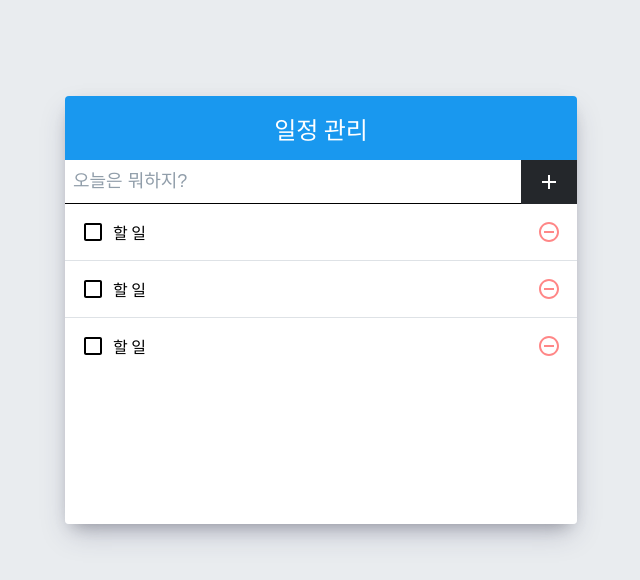
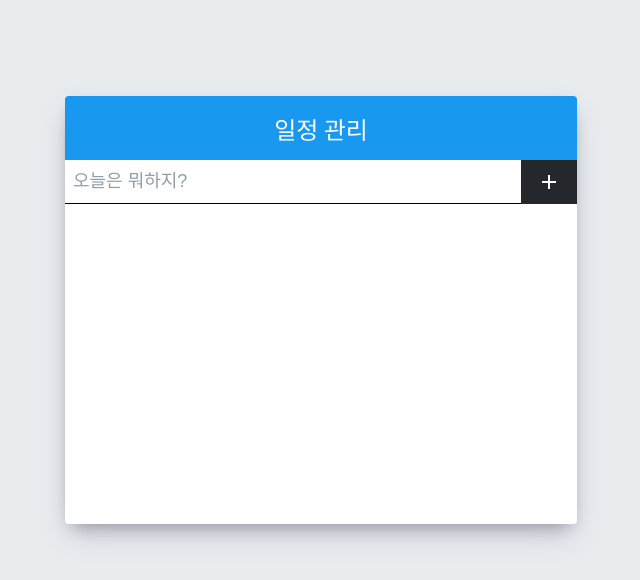
Before and after one commit to HyeongJun-P/toDoList, a React (Create React App) app: page / in a window 1280 px wide. Shown: the top 580 px of the page, without its empty margins (319-959 px from the left). Built offline with nearby package versions, Linux system fonts and the light colour scheme.

Commit message:
0.12
진행중

```diff
--- a/src/App.js
+++ b/src/App.js
@@ -1,16 +1,37 @@
-import React from "react";
+import React, {Component, createRef} from "react";
 import DoTemp from "./components/DoTemp";
 import DoInsert from "./components/DoInsert";
 import DoList from "./components/DoList";
 
-class App extends React.Component {
-  state = {  }
+class App extends Component {
+  state = {
+    todos:[
+      {id:1, text:"리액트의 기초 알아보기", checked:true},
+      {id:1, text:"컴포넌트 스타일링해 보가", checked:true},
+      {id:1, text:"일정 관리 앱 만들어 보기", checked:false},
+    ]
+  }
   render() {
+
+    const nextId = createRef(4);
+
+    const onInsert = (
+      text => {
+        const todo = {
+          id: nextId.current,
+          text,
+          checked:false,
+        }
+      }
+    )
+
+      const todos = this.state
+
   return (
         <div>
           <DoTemp>
             <DoInsert />
-            <DoList />
+            <DoList todos={todos}/>
           </DoTemp>
         </div>
     );
--- a/src/components/DoList.js
+++ b/src/components/DoList.js
@@ -2,12 +2,9 @@ import React from 'react';
 import DoLitem from './DoLitem';
 import './DoList.scss';
 
-const DoList = () => {
+const DoList = ({todos}) => {
     return (
         <div className="DoList">
-            <DoLitem/>
-            <DoLitem/>
-            <DoLitem/>
         </div>
     );
 }
```
